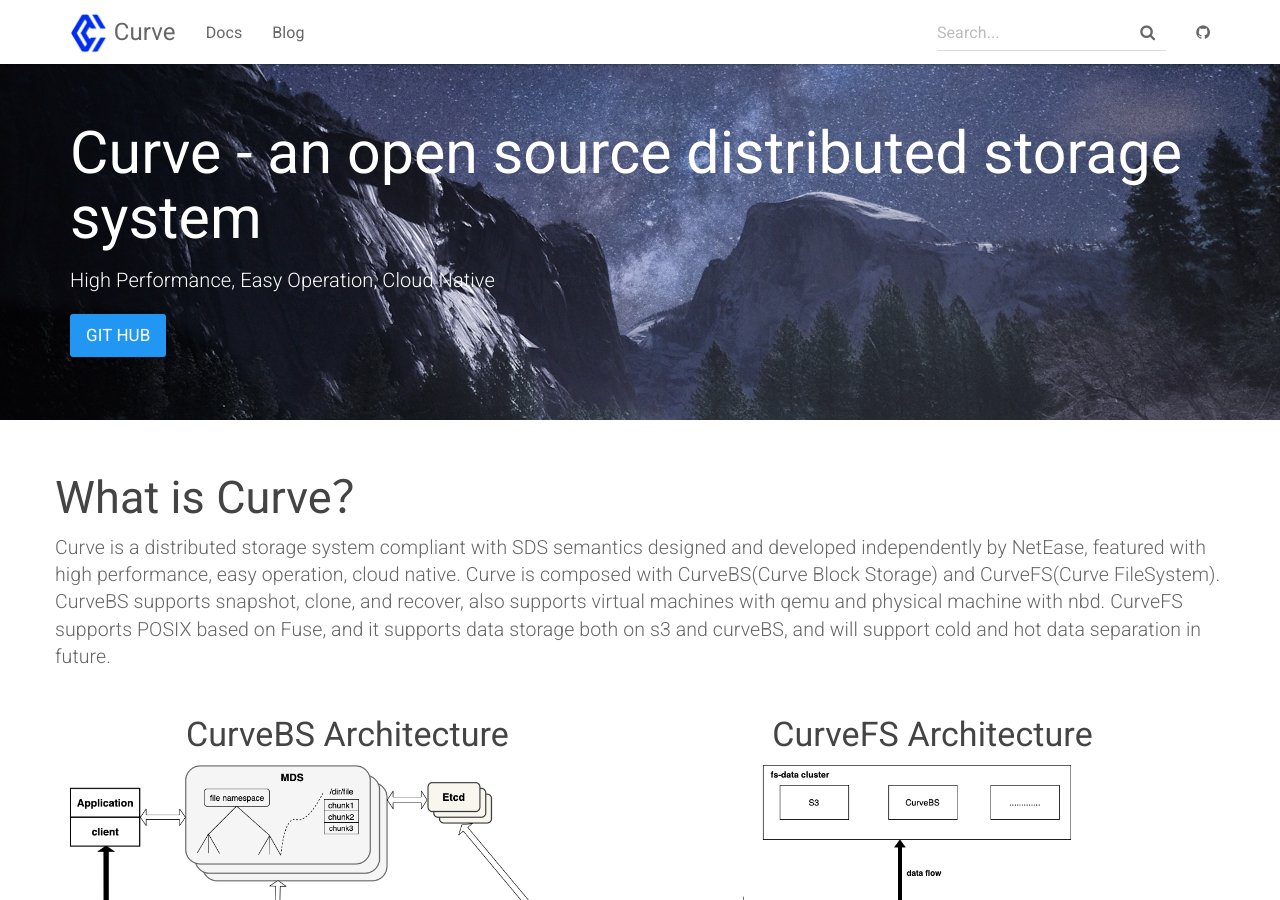
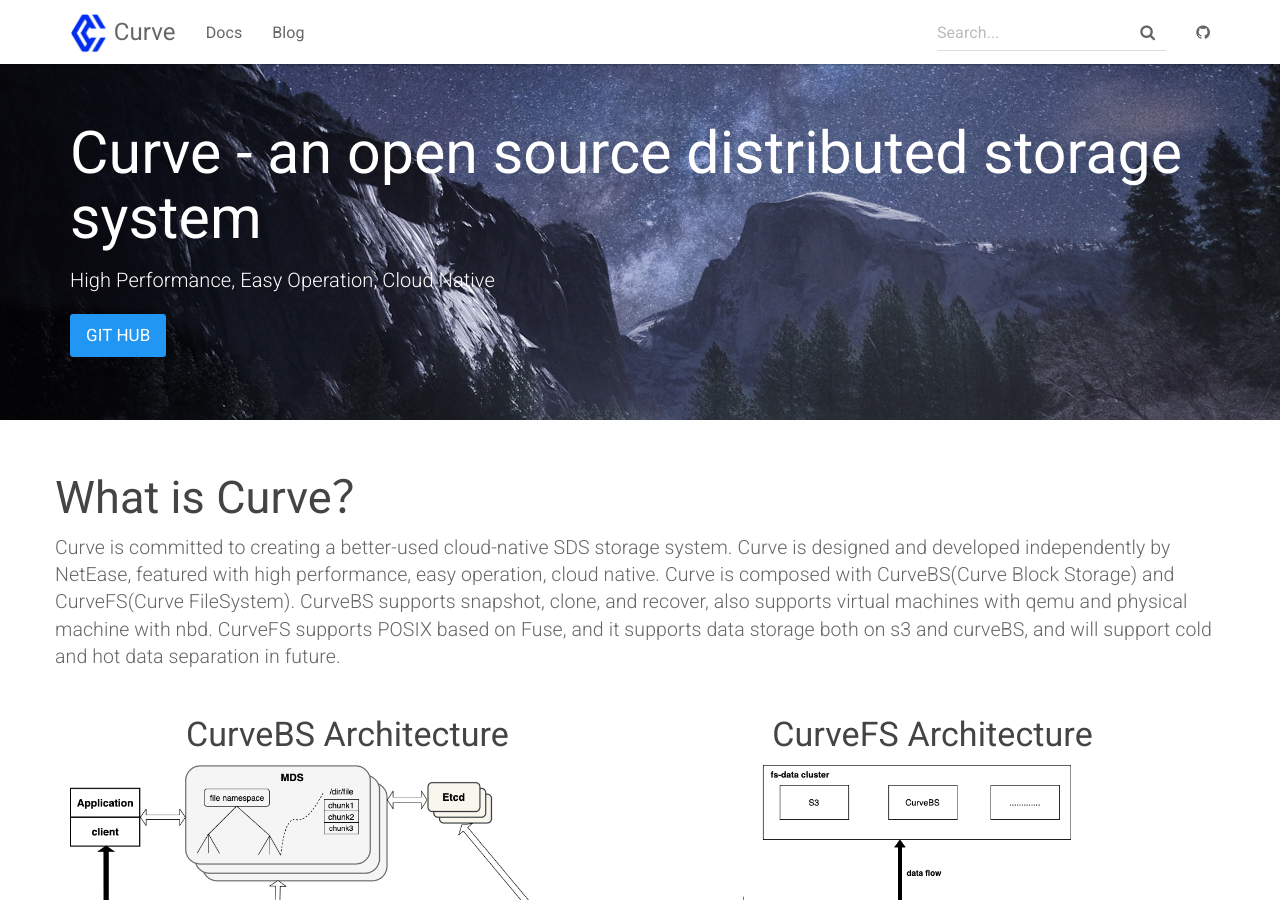
Before and after one commit to opencurve/homepage, a Jekyll site: the page built from index.html, in a window 1280 px wide and 900 px high. Built offline with Jekyll 4.4.1, drawn with Linux system fonts in a browser that asks for light colours.

Commit message:
Update index.html

```diff
--- a/index.html
+++ b/index.html
@@ -13,7 +13,7 @@
 <div class="container">
     <div class="row">
        <h2 class="header-light regular-pad">What is Curve？</h2>
-       <p class="lead">Curve is a distributed storage system compliant with SDS semantics designed and developed independently by NetEase, featured with high performance, easy operation, cloud native. Curve is composed with CurveBS(Curve Block Storage) and CurveFS(Curve FileSystem). CurveBS supports snapshot, clone, and recover, also supports virtual machines with qemu and physical machine with nbd. CurveFS supports POSIX based on Fuse, and it supports data storage both on s3 and curveBS, and will support cold and hot data separation in future.</p>
+       <p class="lead">Curve is committed to creating a better-used cloud-native SDS storage system. Curve is designed and developed independently by NetEase, featured with high performance, easy operation, cloud native. Curve is composed with CurveBS(Curve Block Storage) and CurveFS(Curve FileSystem). CurveBS supports snapshot, clone, and recover, also supports virtual machines with qemu and physical machine with nbd. CurveFS supports POSIX based on Fuse, and it supports data storage both on s3 and curveBS, and will support cold and hot data separation in future.</p>
     </div>
     <div class="row">
         <div class="col-sm-6 text-center">
```
